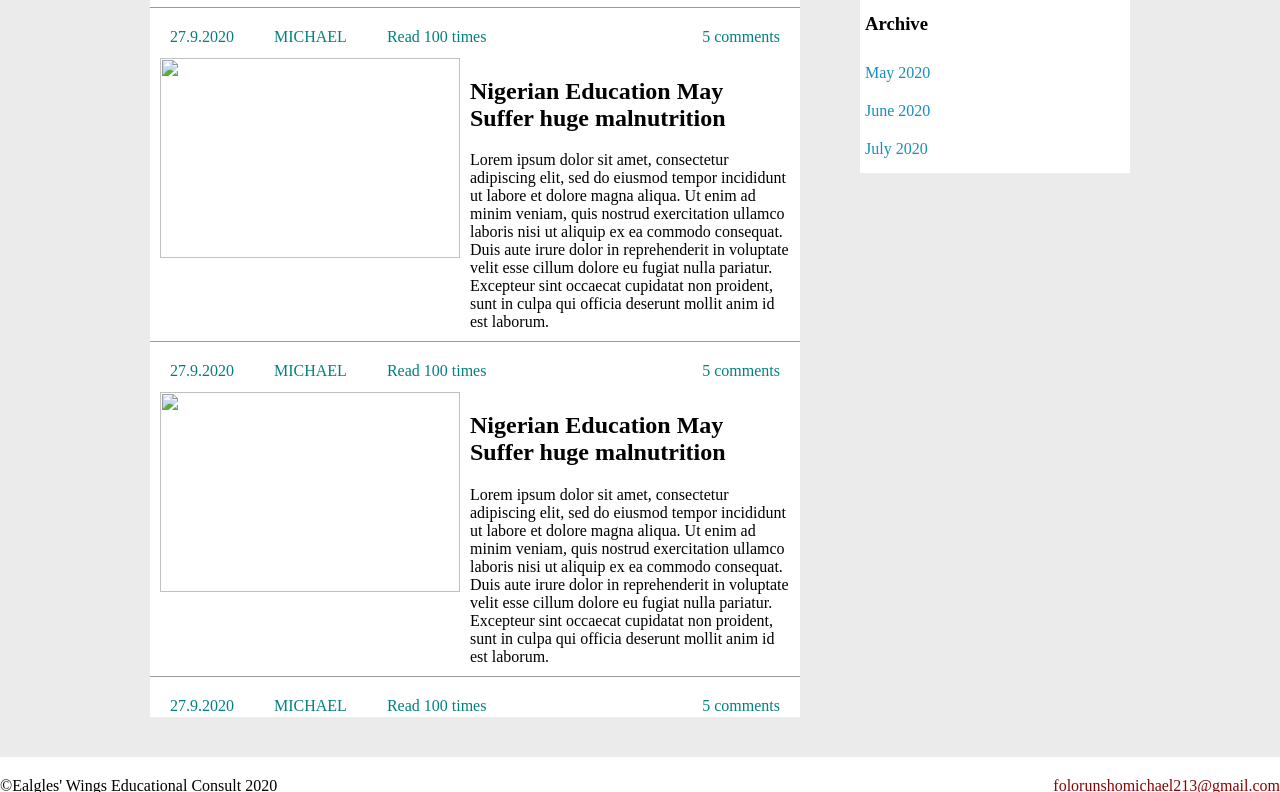
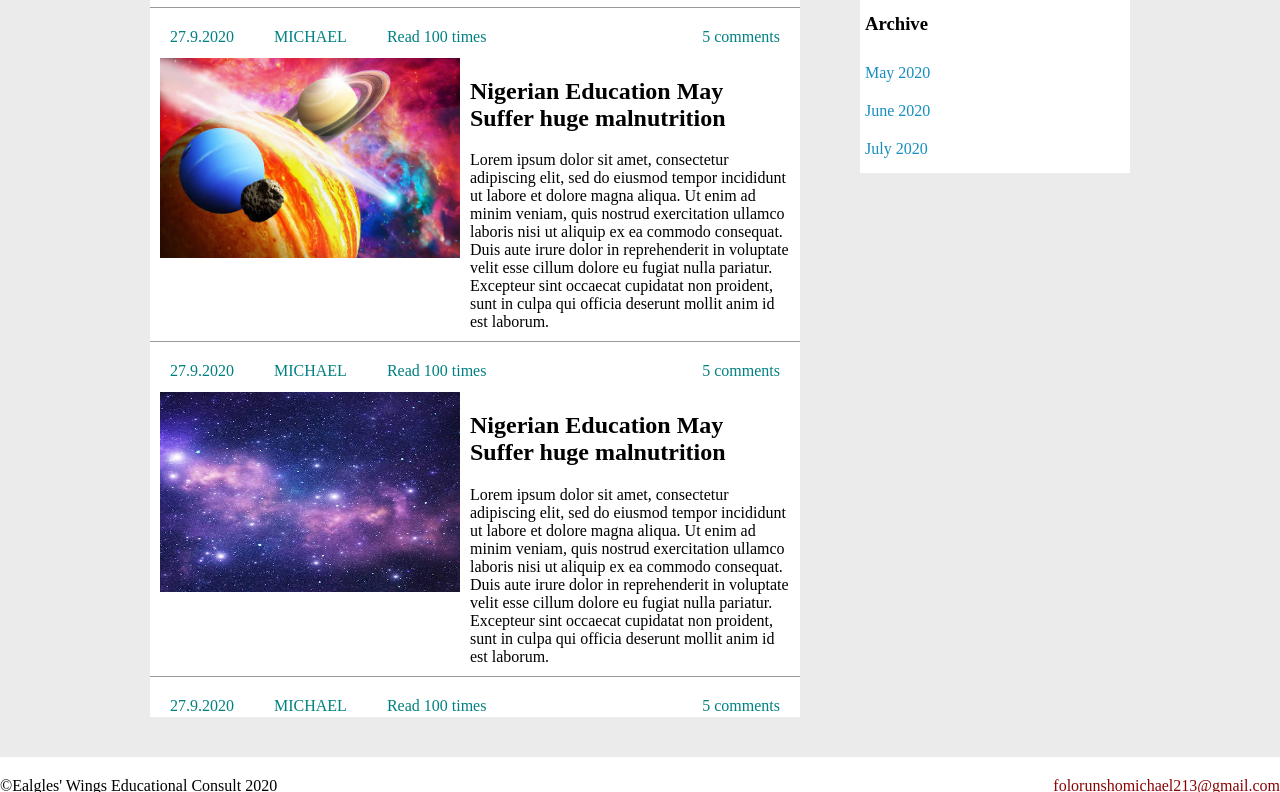
Before and after one commit to folorunshoD/FOLORUNSHOBlog, a plain HTML site: page index.html in a window 1280 px wide. Shown: the part 802-1594 px from the top of the page. Drawn offline with Linux system fonts and the light colour scheme.

Commit message:
Update index.html

```diff
--- a/index.html
+++ b/index.html
@@ -82,7 +82,7 @@ EduNews
                 <article>
                     <div class="inner">
                     <a href="post.html">
-                        <img src="pics/images/space.jpg" alt=""  class="hi"/>
+                        <img src="space.jpg" alt=""  class="hi"/>
                     </a>
                     <div class="excerpt">
                         <h2><a href="post.html">Nigerian Education May Suffer huge malnutrition</a></h2>
@@ -103,7 +103,7 @@ EduNews
                     <article>
                         <div class="inner">
                         <a href="post.html">
-                            <img src="pics/images/star.jpg" alt="" class="hi" />
+                            <img src="star.jpg" alt="" class="hi" />
                         </a>
                         <div class="excerpt">
                             <h2><a href="post.html">Nigerian Education May Suffer huge malnutrition</a></h2>
```
